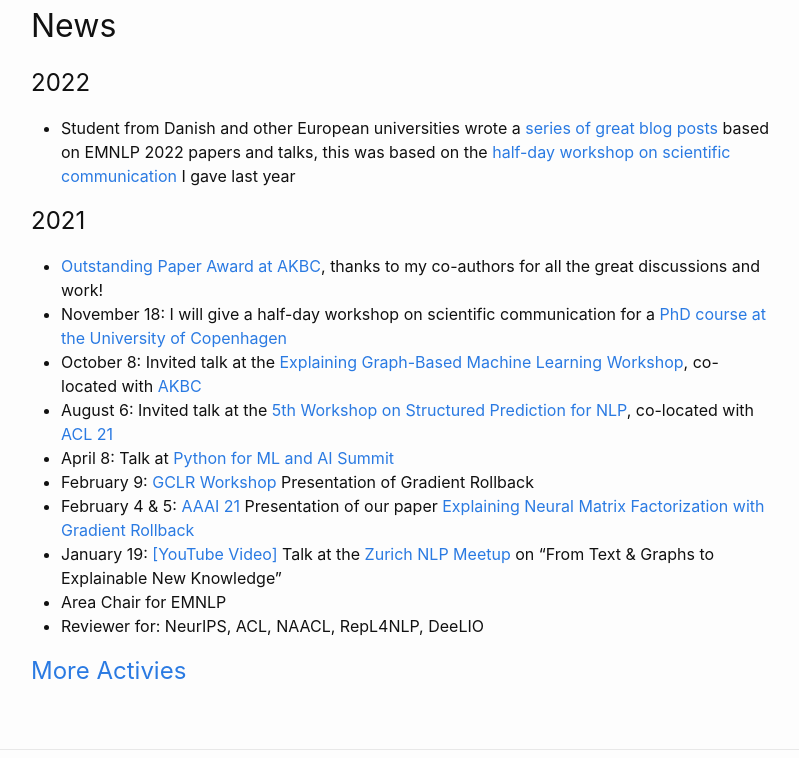
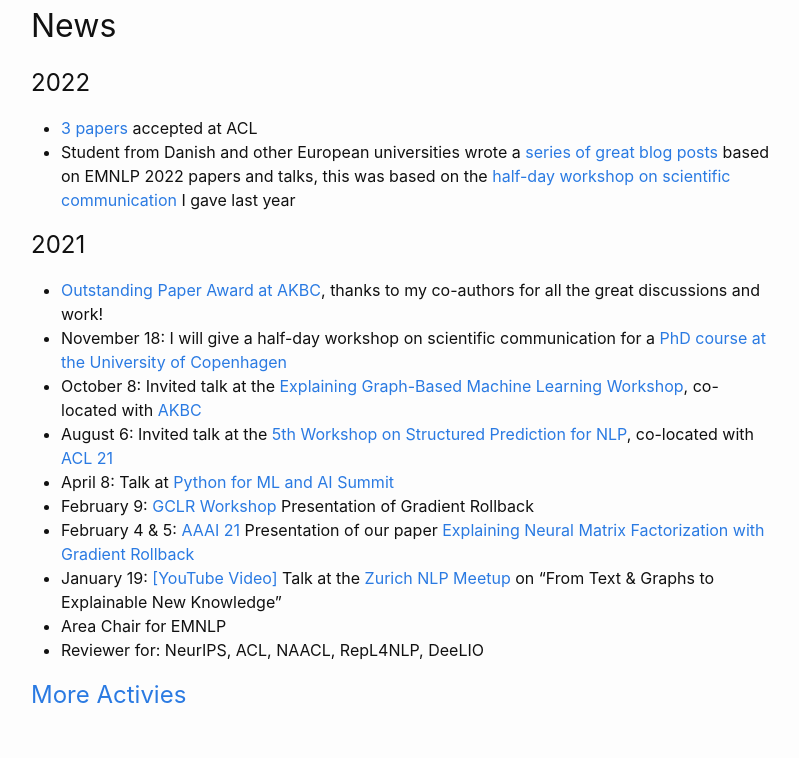
Before and after one commit to carolinlawrence/carolinlawrence.github.io, a Jekyll site: the page built from index.markdown, in a window 1280 px wide and 900 px high, scrolled down 1115 px, cut to the strip 142-900 px from the top of the window. Shown: the whole strip, without its empty margins (239-1038 px from the left). Built offline with Jekyll 4.4.1, drawn with Linux system fonts in a browser that asks for light colours.

Commit message:
Update index.markdown

```diff
--- a/index.markdown
+++ b/index.markdown
@@ -38,6 +38,7 @@ Recently, colleagues and I have developed a method to explain the prediction of
 
 ## News
 # 2022
+* <a href="publications/">3 papers</a> accepted at ACL
 * Student from Danish and other European universities wrote a <a href="https://nlpnorth.github.io/content/emnlp-2021-blogs.html">series of great blog posts</a> based on EMNLP 2022 papers and talks, this was based on the <a href="https://en.itu.dk/Research/PhD-Programme/PhD-Courses/PhD-courses-2021/PhD-Course---Communicating-State-of-the-art-NLP-Research-to-a-Broader-Audience">half-day workshop on scientific communication</a> I gave last year
 
 # 2021
```
